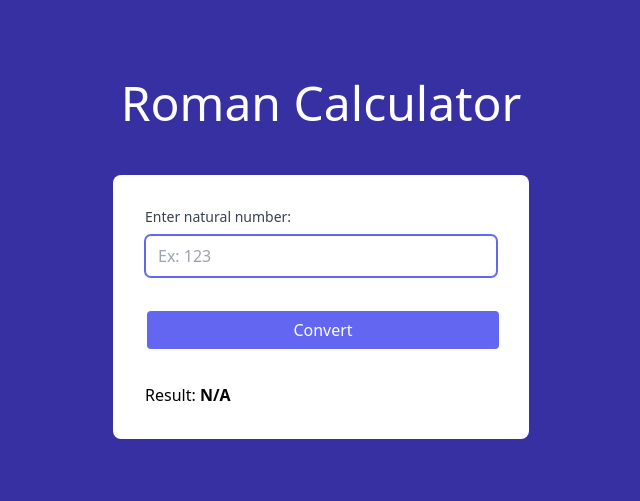
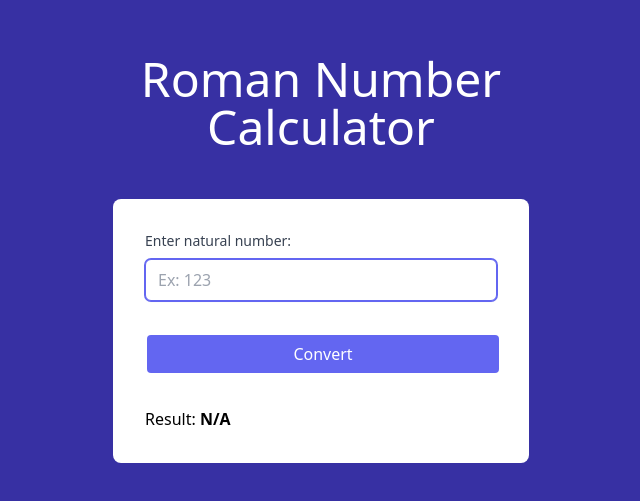
Before and after one commit to petarivanovv9/roman-numeral-calculator-nextjs, a Next.js app: page / in a window 1280 px wide. Shown: the part 141-642 px from the top of the page, without its empty margins (319-959 px from the left). Built offline with nearby package versions, Linux system fonts and the light colour scheme.

Commit message:
change title to Roman Numeral Calculator

```diff
--- a/pages/index.tsx
+++ b/pages/index.tsx
@@ -53,7 +53,9 @@ const Home = () => {
           {/* Col */}
           <div className="flex flex-row items-center xl:w-4/12 lg:w-6/12 sm:w-8/12 w-full">
             <div className="w-full">
-              <h1 className="mb-12 text-white text-center">Roman Calculator</h1>
+              <h1 className="mb-12 text-white text-center">
+                Roman Number Calculator
+              </h1>
 
               {/* Main Section */}
               <main className="bg-white rounded-lg p-4">
```
Also changed, not shown: 1 other file (tests, documents, lock files or other folders).
